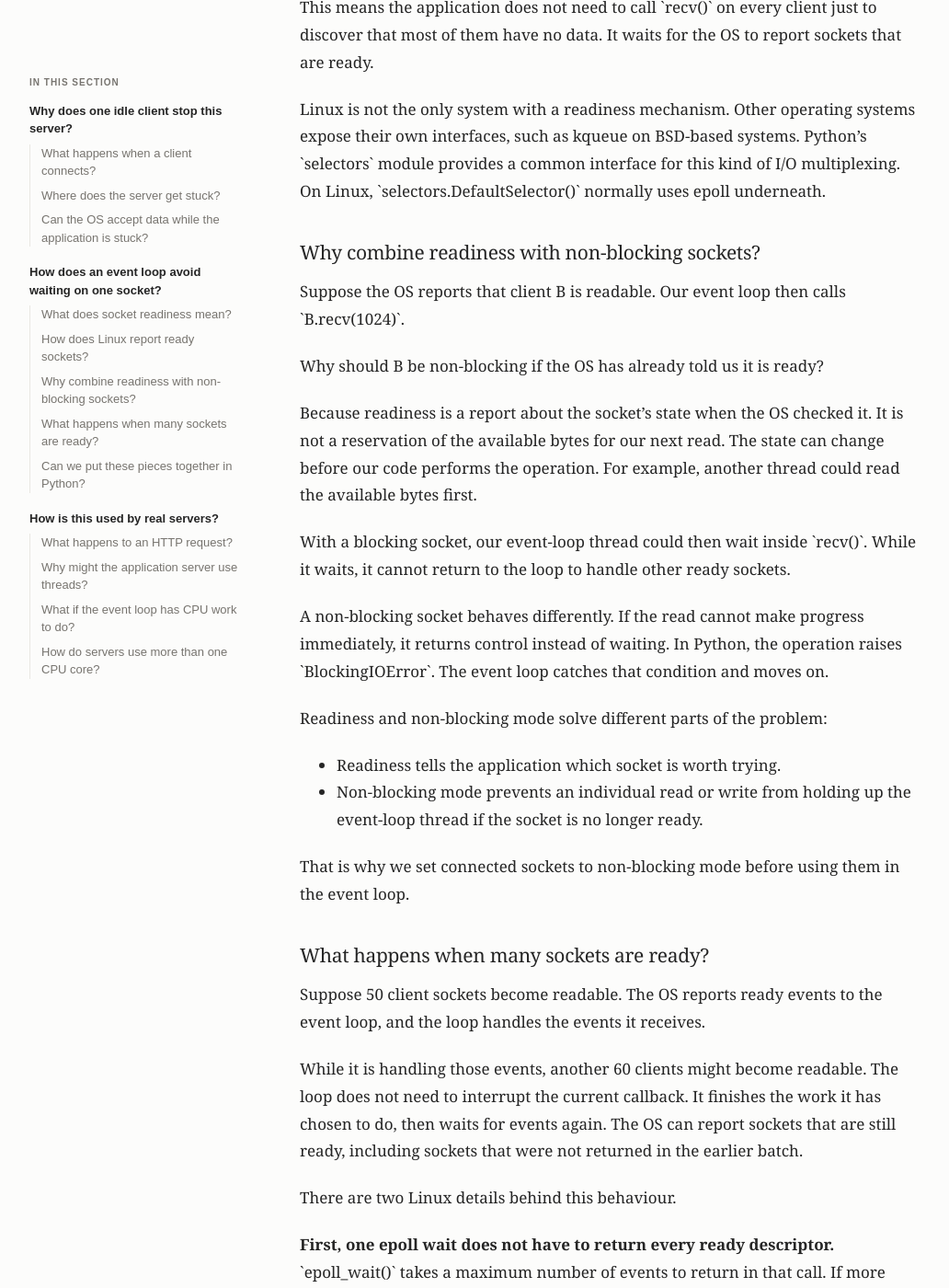
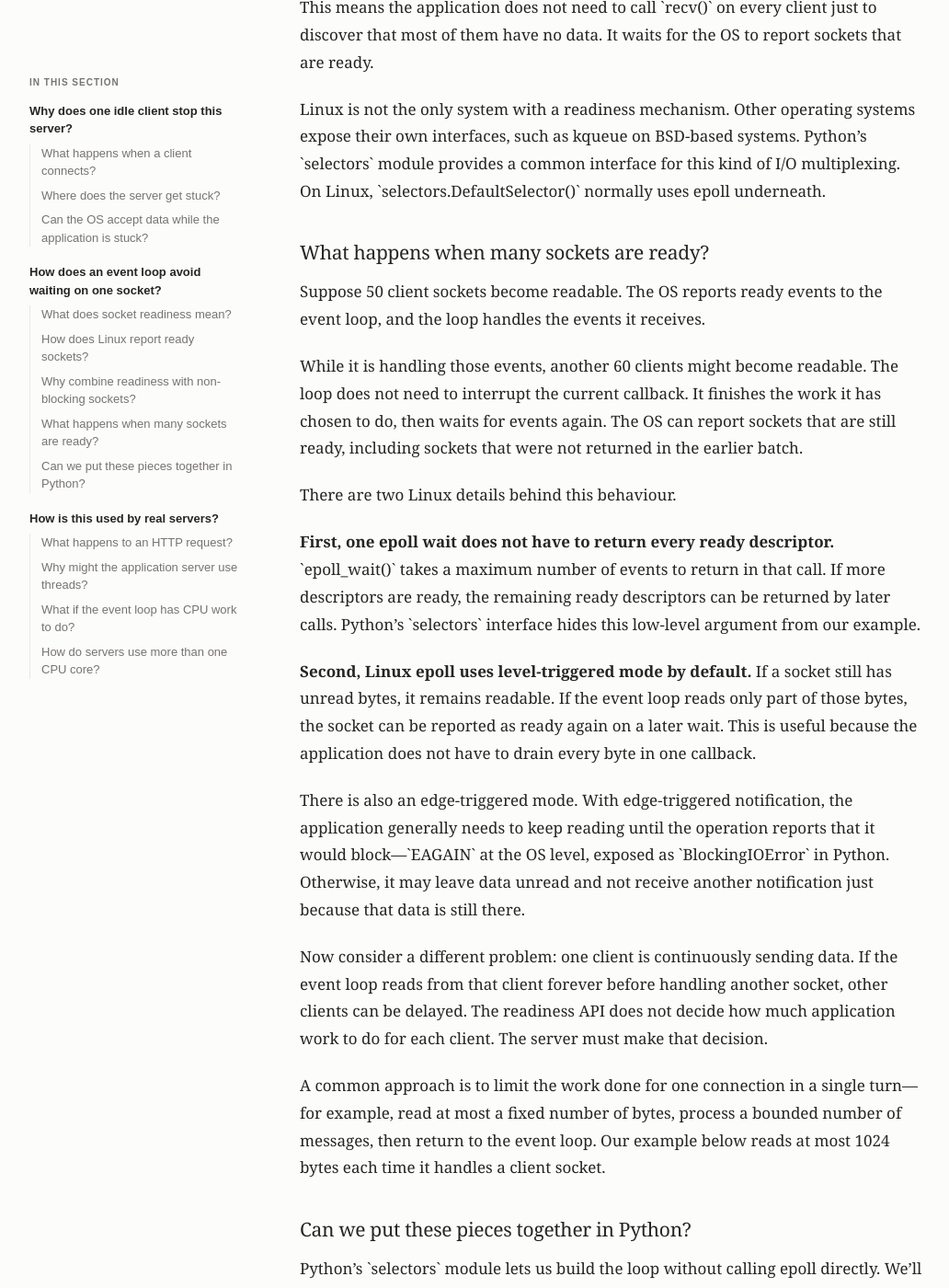
Before and after one commit to simplyjaga/simplyjaga.github.io, a Jekyll site: the page built from _posts/2026-11-03-how-one-server-handles-multiple-clients.md, in a window 1280 px wide and 1400 px high, scrolled down 4147 px. Shown: the whole window at 92% size, without its empty margins (101-1133 px from the left). Built offline with Jekyll 4.4.1, drawn with Linux system fonts in a browser that asks for light colours; some of the changed text lies outside the part shown.

```diff
--- a/_posts/2026-11-03-how-one-server-handles-multiple-clients.md
+++ b/_posts/2026-11-03-how-one-server-handles-multiple-clients.md
@@ -143,25 +143,6 @@ This means the application does not need to call \`recv()\` on every client just
 
 Linux is not the only system with a readiness mechanism. Other operating systems expose their own interfaces, such as kqueue on BSD-based systems. Python's \`selectors\` module provides a common interface for this kind of I/O multiplexing. On Linux, \`selectors.DefaultSelector()\` normally uses epoll underneath.
 
-### Why combine readiness with non-blocking sockets? {#why-combine-readiness-with-non-blocking-sockets}
-
-Suppose the OS reports that client B is readable. Our event loop then calls \`B.recv(1024)\`.
-
-Why should B be non-blocking if the OS has already told us it is ready?
-
-Because readiness is a report about the socket's state when the OS checked it. It is not a reservation of the available bytes for our next read. The state can change before our code performs the operation. For example, another thread could read the available bytes first.
-
-With a blocking socket, our event-loop thread could then wait inside \`recv()\`. While it waits, it cannot return to the loop to handle other ready sockets.
-
-A non-blocking socket behaves differently. If the read cannot make progress immediately, it returns control instead of waiting. In Python, the operation raises \`BlockingIOError\`. The event loop catches that condition and moves on.
-
-Readiness and non-blocking mode solve different parts of the problem:
-
-- Readiness tells the application which socket is worth trying.
-- Non-blocking mode prevents an individual read or write from holding up the event-loop thread if the socket is no longer ready.
-
-That is why we set connected sockets to non-blocking mode before using them in the event loop.
-
 ### What happens when many sockets are ready? {#what-happens-when-many-sockets-are-ready}
 
 Suppose 50 client sockets become readable. The OS reports ready events to the event loop, and the loop handles the events it receives.
```
Also changed, not shown: other parts of _posts/2026-11-03-how-one-server-handles-multiple-clients.md (+2 -2 lines).
